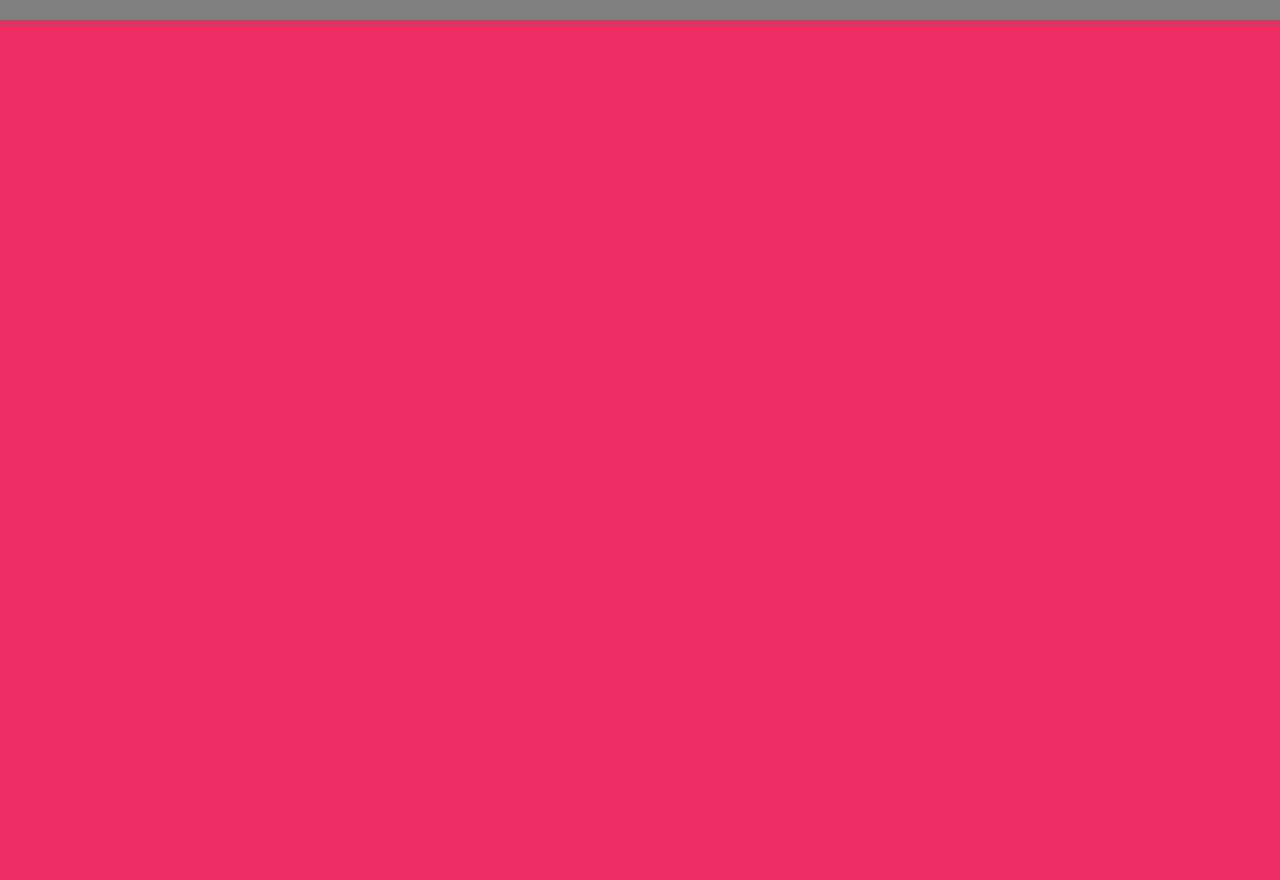
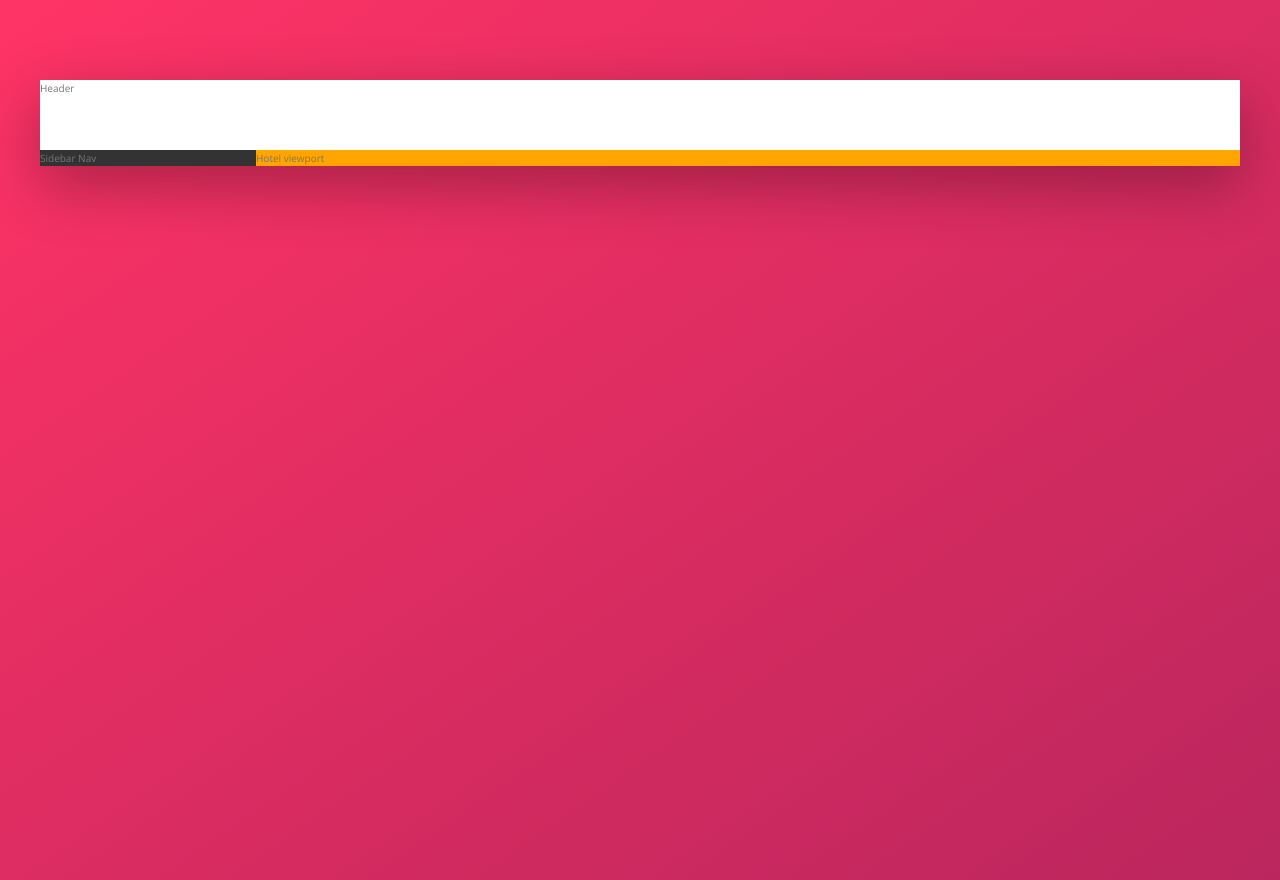
Before and after one commit to iamgraviteja/Trillo, a website: page index.html in a window 1280 px wide. Before the commit the page ends 800 px from the top, so only its background shows below. Drawn offline with nearby package versions, Linux system fonts and the light colour scheme.

Commit message:
Initial layout setup

```diff
--- a/index.html
+++ b/index.html
@@ -11,6 +11,12 @@
         <title>trillo &mdash; Your all-in-one booking app</title>
     </head>
     <body>
-
+        <div class="container">
+            <header class="header">Header</header>
+            <div class="content">
+                <nav class="sidebar">Sidebar Nav</nav>
+                <main class="hotel-view">Hotel viewport</main>
+            </div>
+        </div>
     </body>
 </html>
--- /dev/null
+++ b/sass/_base.scss
@@ -0,0 +1,44 @@
+:root {
+    --color-primary: #eb2f64;
+    --color-primary-light: #FF3366;
+    --color-primary-dark: #BA265D;
+
+    --color-grey-light-1: #faf9f9;
+    --color-grey-light-2: #f4f2f2;
+    --color-grey-light-3: #f0eeee;
+    --color-grey-light-4: #ccc;
+
+    --color-grey-dark-1: #333;
+    --color-grey-dark-2: #777;
+    --color-grey-dark-3: #999;
+
+    --shadow-dark: 0 2rem 6rem rgba(0,0,0,0.3);
+}
+
+* {
+    padding: 0;
+    margin: 0;
+}
+
+*,
+*::before,
+*::after {
+    box-sizing: inherit;
+}
+
+html {
+    box-sizing: border-box;
+    font-size: 62.5%; //10Px Setting 10px/16px;
+}
+
+body {
+    background-image: linear-gradient(to bottom right, var(--color-primary-light), var(--color-primary-dark));
+    background-size: cover;
+    background-repeat: no-repeat;
+    color: var(--color-grey-dark-2);
+    font-family: "Open Sans", sans-serif;
+    font-weight: 400;
+    line-height: 1.6;
+
+    min-height: 100vh;
+}
--- /dev/null
+++ b/sass/_layout.scss
@@ -0,0 +1,27 @@
+.container {
+    max-width: 120rem;
+    margin: 8rem auto;
+    background-color: var(--color-grey-light-1);
+    box-shadow: var(--shadow-dark);
+
+    min-height: 50rem;
+}
+
+.header {
+    background-color: #fff;
+    height: 7rem;
+}
+
+.content {
+    display: flex;
+}
+
+.sidebar {
+    background-color: var(--color-grey-dark-1);
+    flex: 0 0 18%;
+}
+
+.hotel-view {
+    background-color: orange;
+    flex: 1;
+}
--- a/sass/main.scss
+++ b/sass/main.scss
@@ -1,26 +1,3 @@
-/*
-COLORS
-
-Primary: #eb2f64
-Primary light: #FF3366
-Primary dark: #BA265D
-
-Grey light 1: #faf9f9
-Grey light 2: #f4f2f2
-Grey light 3: #f0eeee
-Grey light 4: #ccc
-
-Grey dark 1: #333
-Grey dark 2: #777
-Grey dark 3: #999
-
-*/
-
-* {
-    padding: 0;
-    margin: 0;
-}
-
-body {
-    background-color: #eb2f64;
-}
+@import "base";
+@import "components";
+@import "layout";
```
Also changed, not shown: css/style.css, sass/_components.scss (added).
